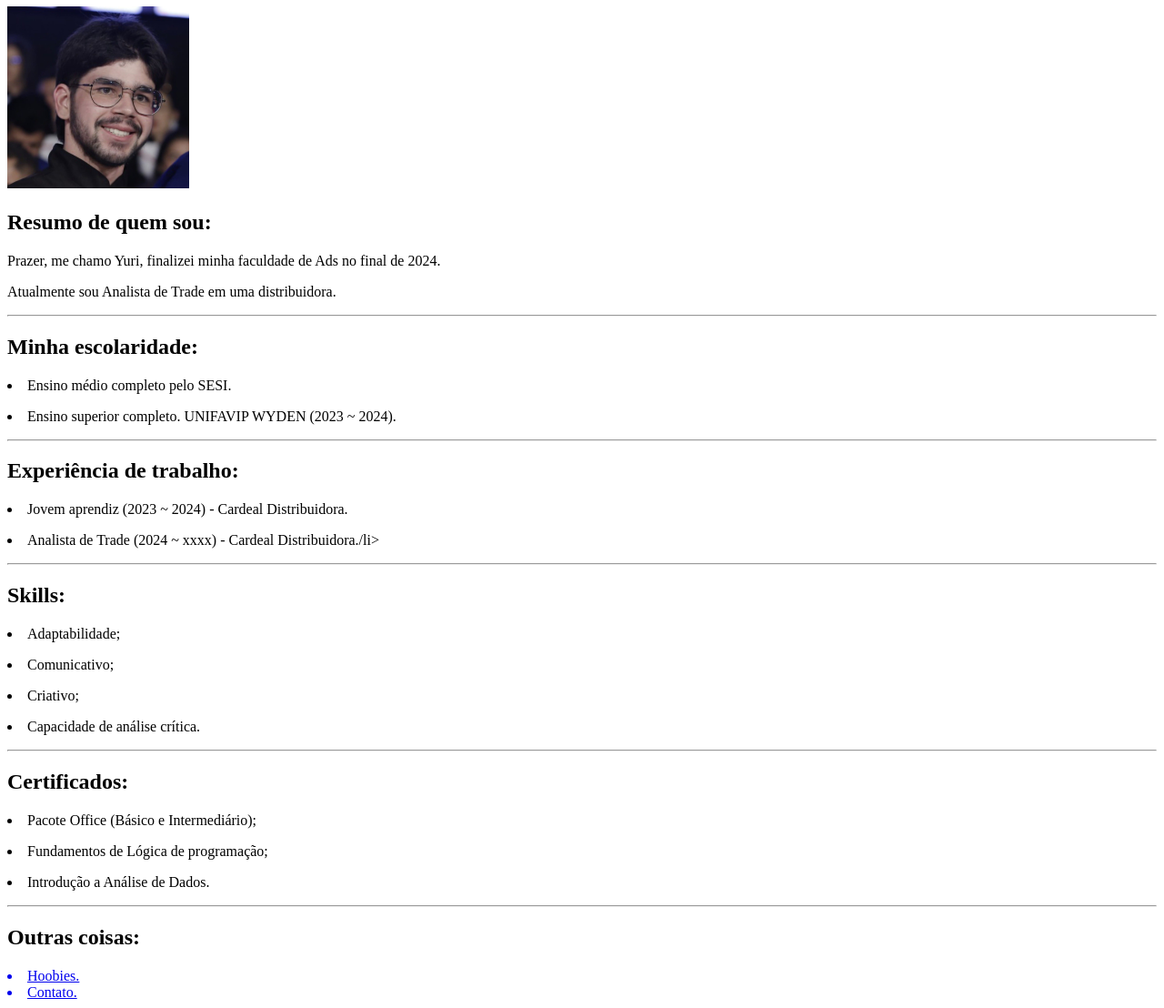
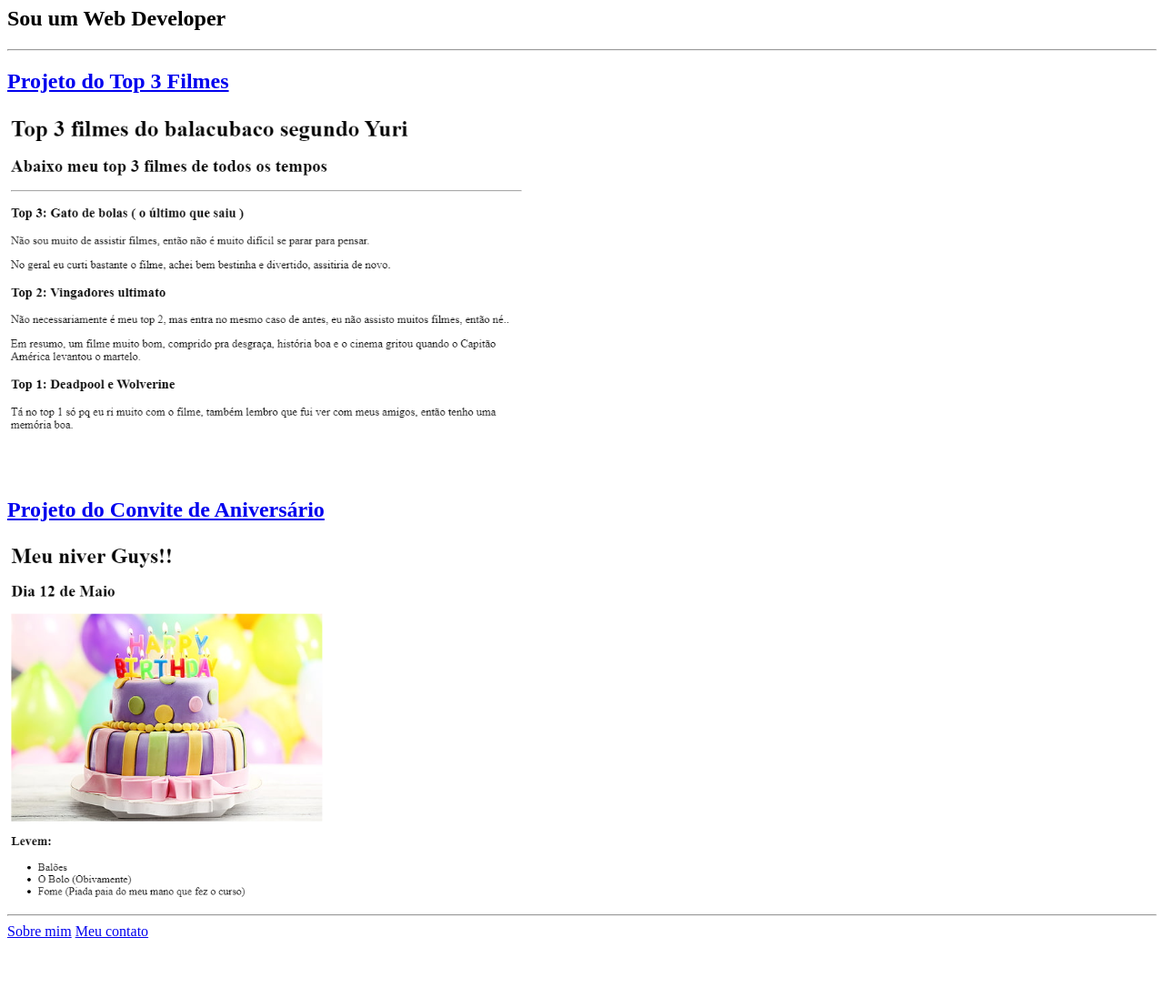
Before and after one commit to yuribezerrademelo/Projetos-de-treino, a plain HTML site: page index.html in a window 1280 px wide. Shown: the part 73-1181 px from the top of the page at 91% size. After the commit the page ends 1114 px from the top, so only its background shows below. Drawn offline with Linux system fonts and the light colour scheme.

Commit message:
Add files via upload

```diff
--- a/index.html
+++ b/index.html
@@ -2,41 +2,19 @@
 <html lang="pt-br">
 <head>
     <meta charset="UTF-8">
-    <title>Um Resumo de Yuri</title>
+    <meta name="viewport" content="width=device-width, initial-scale=1.0">
+    <title>Portifólio</title>
 </head>
 <body>
-    <h1>Sou... Yuri!</h1>
-    <img height="200" src="./arquivos/Yuri.jpg" alt="Yuri's Photo">
-    <h2>Resumo de quem sou:</h2>
-        <p>Prazer, me chamo Yuri, finalizei minha faculdade de Ads no final de 2024.</p>
-        <p>Atualmente sou Analista de Trade em uma distribuidora.</p>
+    <h1>Portifólio do Yuri</h1>
+    <h2>Sou um Web Developer</h2>
     <hr>
-
-    <h2>Minha escolaridade:</h2>
-        <p><li>Ensino médio completo pelo SESI.</li></p>
-        <p><li>Ensino superior completo. UNIFAVIP WYDEN (2023 ~ 2024).</li></p>
-        <hr>
-
-    <h2>Experiência de trabalho:</h2>
-        <p><li>Jovem aprendiz (2023 ~ 2024) - Cardeal Distribuidora.</li></p>
-        <p><li>Analista de Trade (2024 ~ xxxx) - Cardeal Distribuidora./li></p>
-        <hr>
-
-    <h2>Skills:</h2>
-        <p><li>Adaptabilidade;</li></p>
-        <p><li>Comunicativo;</li></p>
-        <p><li>Criativo;</li></p>
-        <p><li>Capacidade de análise crítica.</li></p>
-        <hr>
-
-    <h2>Certificados:</h2>
-        <p><li>Pacote Office (Básico e Intermediário);</li></p>
-        <p><li>Fundamentos de Lógica de programação;</li></p>
-        <p><li>Introdução a Análise de Dados.</li></p>
-        <hr>
-
-    <h2>Outras coisas:</h2>
-        <a href="./arquivos/hoobies.html"><li>Hoobies.</li></a>
-        <a href="./arquivos/contact.html"><li>Contato.</li></a>
+    <h2><a href="./public/movie-ranking.html">Projeto do Top 3 Filmes</a></h2>
+    <img src="./assets/images/Top 3 filmes.png" height="400" alt="Preview Projeto do Top 3 Filmes">
+    <h2><a href="./public/birthday-invite.html">Projeto do Convite de Aniversário</a></h2>
+    <img src="./assets/images/Bolim.png" height="400" alt="Preview Projeto do Convite de Aniversário">
+    <hr>
+    <a href="./public/about.html">Sobre mim</a>
+    <a href="./public/contact.html">Meu contato</a>
 </body>
 </html>
```
